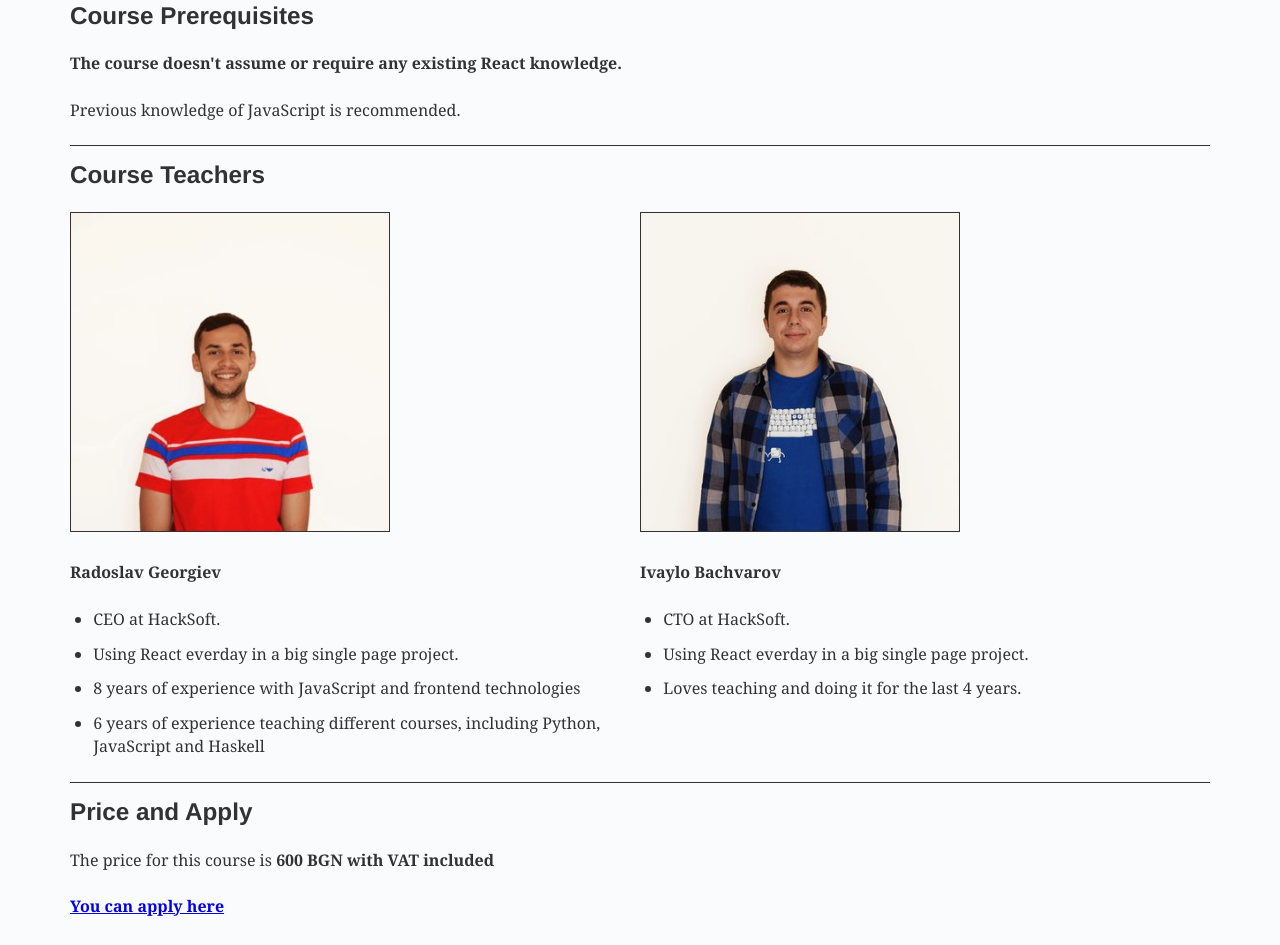
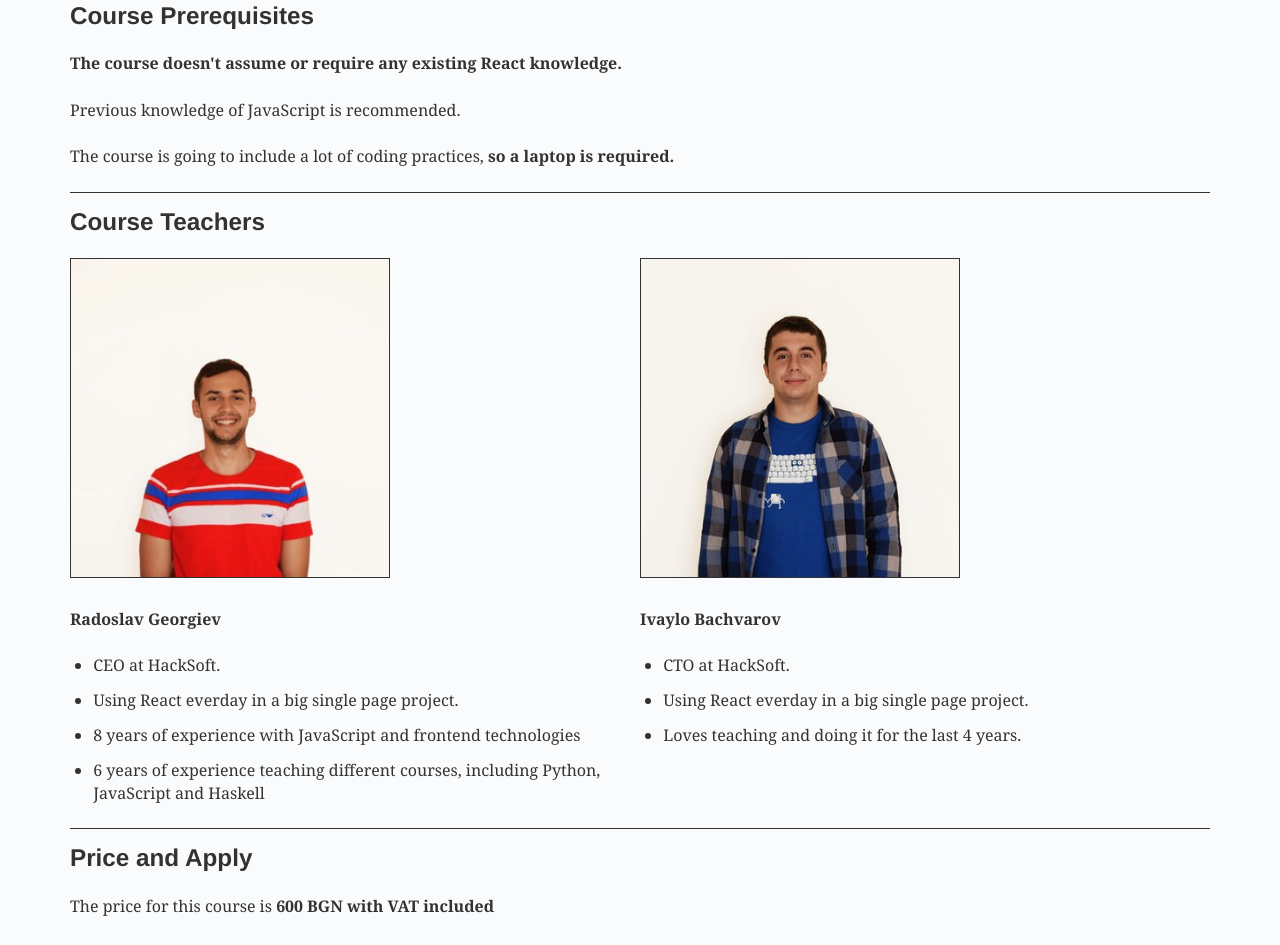
Before and after one commit to HackSoftware/react-course-website, a Gatsby site: page / in a window 1280 px wide. Shown: the part 973-1918 px from the top of the page. Built offline with nearby package versions, Linux system fonts and the light colour scheme; Gatsby itself is replaced by a stand-in of ours.

Commit message:
Bringing a laptop to the course is required

```diff
--- a/src/pages/index.js
+++ b/src/pages/index.js
@@ -19,7 +19,10 @@ const IndexPage = () => (
     <Helmet>
       <link rel="icon" href={favicon} type="image/x-icon" />
       <title>React Course by HackBulgaria</title>
-      <meta name="description" content="React Course by HackBulgaria. Starts on 16th of October, ends on 16th of December. Twice a week - every Tuesday and Thursday from 19:00 to 21:30."/>
+      <meta
+        name="description"
+        content="React Course by HackBulgaria. Starts on 16th of October, ends on 16th of December. Twice a week - every Tuesday and Thursday from 19:00 to 21:30."
+      />
     </Helmet>
 
     <Container>
@@ -105,7 +108,9 @@ const IndexPage = () => (
             Running sync and async validations on our forms.
           </li>
           <li>
-            <strong>Doing state management with Redux, Redux Thunk and Redux Saga</strong>
+            <strong>
+              Doing state management with Redux, Redux Thunk and Redux Saga
+            </strong>
           </li>
           <li>
             <strong>
@@ -131,6 +136,11 @@ const IndexPage = () => (
         </p>
 
         <p>Previous knowledge of JavaScript is recommended.</p>
+
+        <p>
+          The course is going to include a lot of coding practices,{' '}
+          <strong>so a laptop is required.</strong>
+        </p>
       </Section>
       <Section>
         <h2>Course Teachers</h2>
```
Also changed, not shown: 1 other file.
